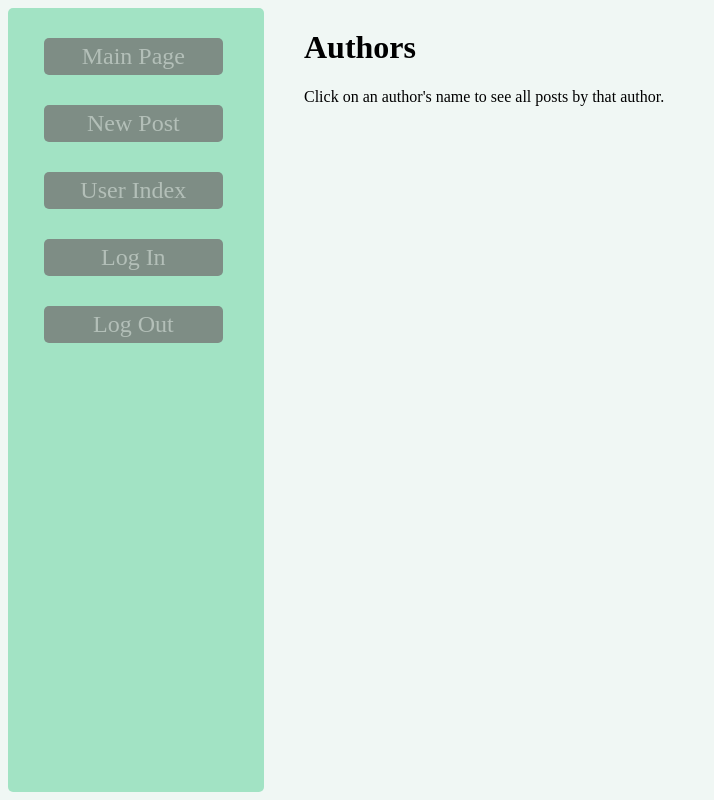
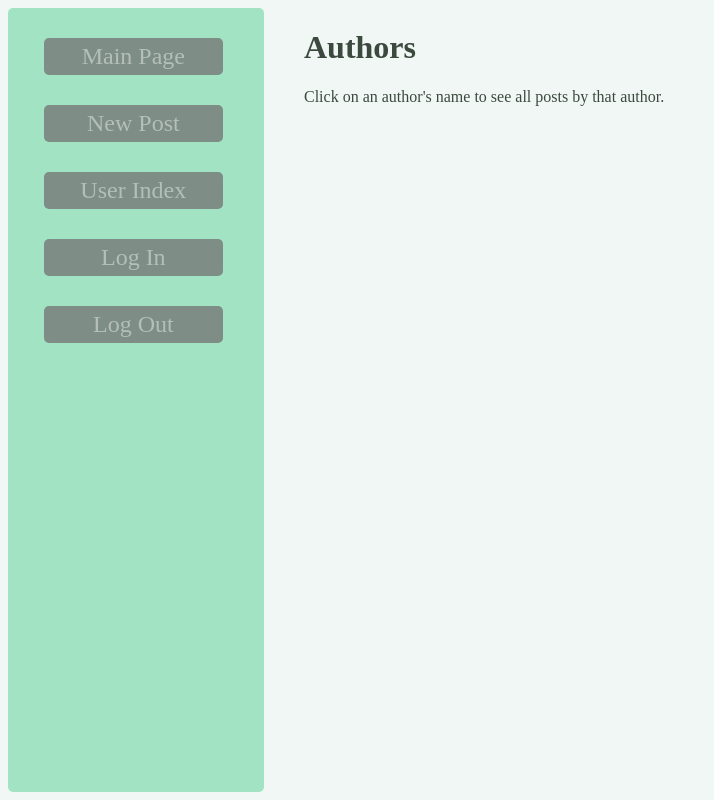
Before and after one commit to MeGodzillaUDead/blogz, a Flask app: page / in a window 1280 px wide. Shown: the whole page, without its empty margins (0-714 px from the left). Run offline with Flask 2, Linux system fonts and the light colour scheme.

Commit message:
CSSed written by stuff so it's prettier

```diff
--- a/static/style.css
+++ b/static/style.css
@@ -1,6 +1,6 @@
 body {
 	background-color: #f0f7f4;
-	font-color: #3c493f;
+	color: #3c493f;
 	}
 
 .left {
@@ -21,6 +21,11 @@
 .message {
 	color: 5d1c3b;
 	}
+
+.author {
+	text-align: right;
+	font-size: 0.75rem;
+}
 
 a:link, a:visited {
     color: #7e8d85;
```
